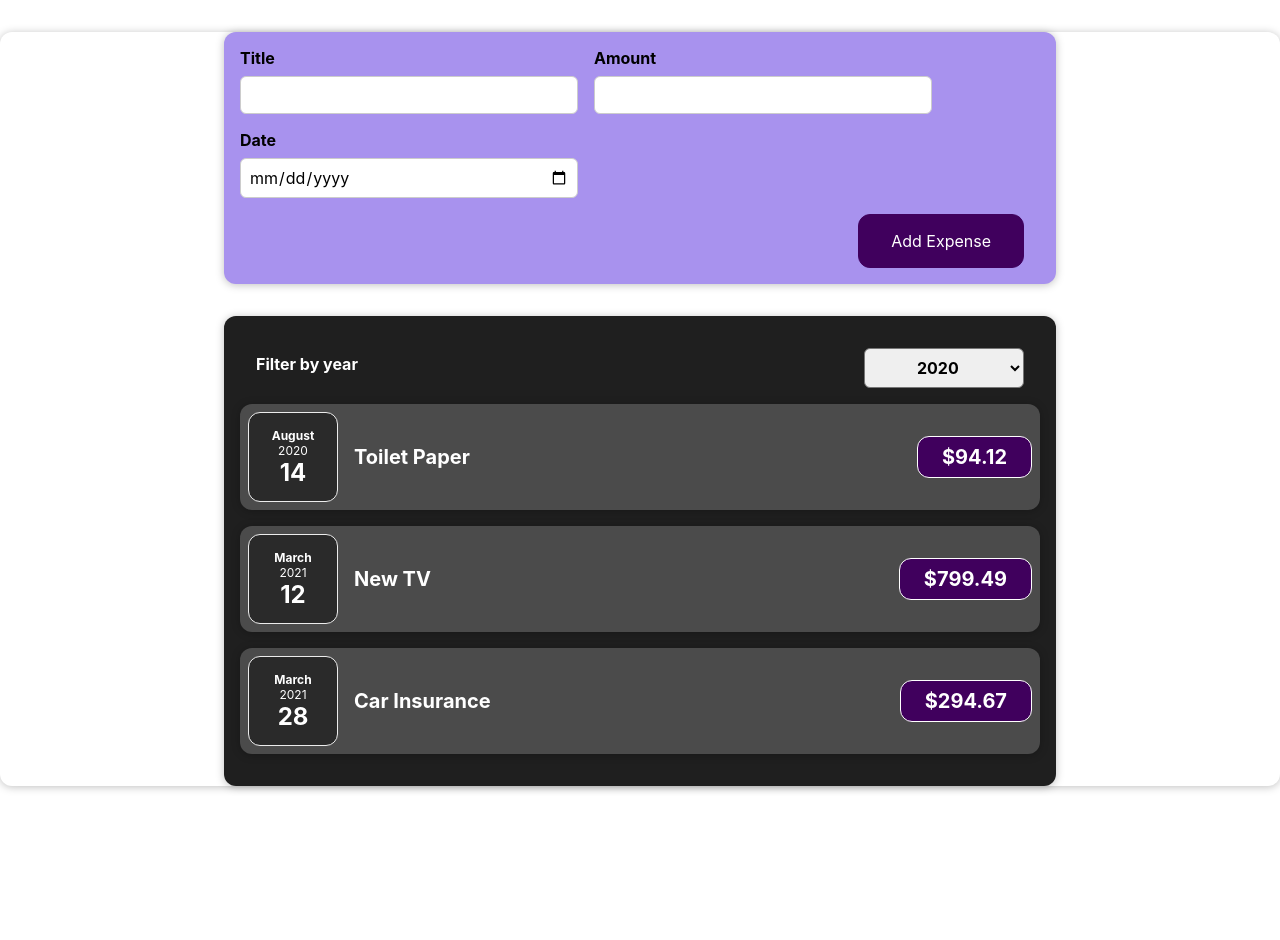
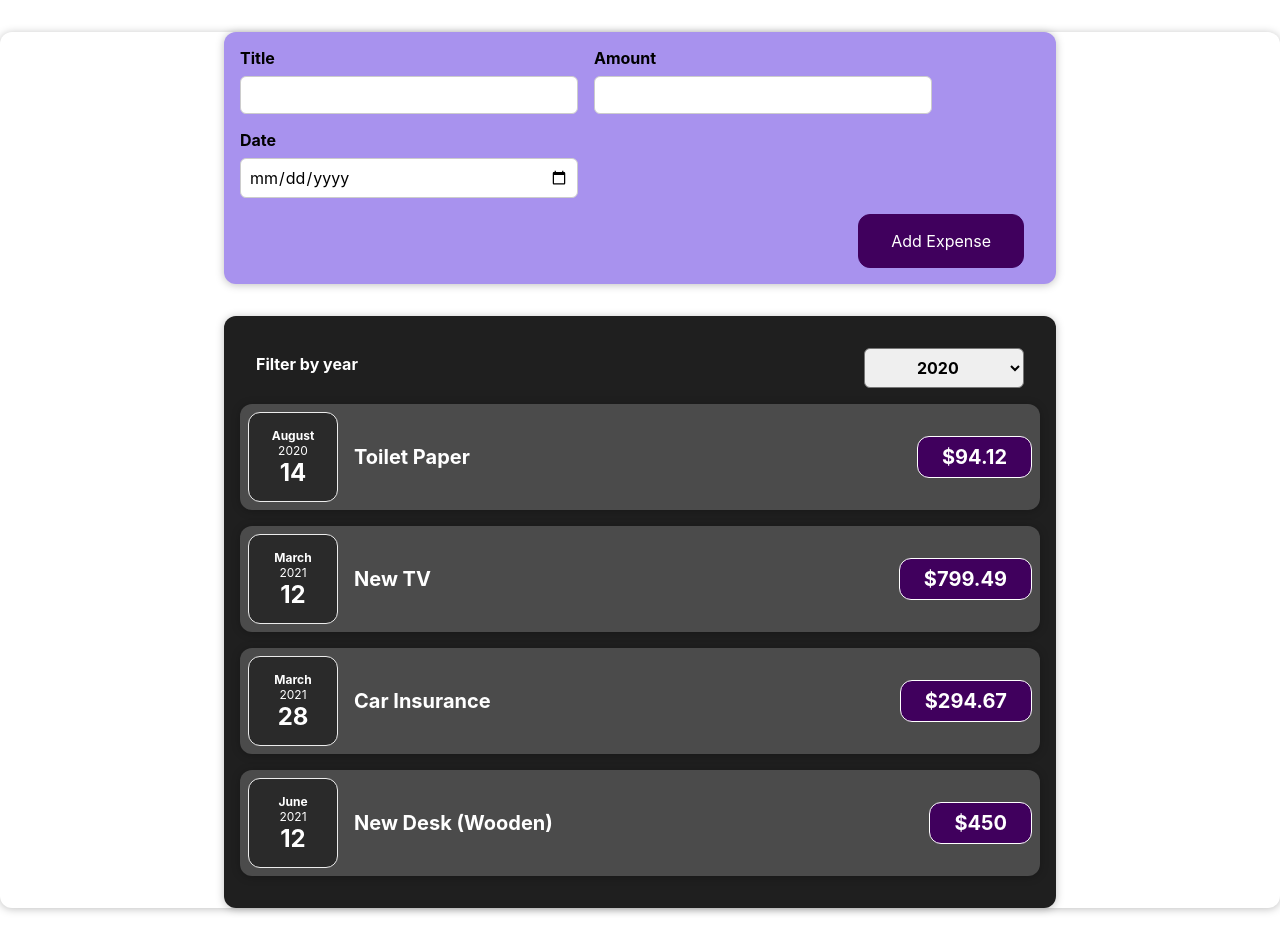
Before and after one commit to Havoac/Expense-Tracker, a React (Create React App) app: page / in a window 1280 px wide. Before the commit the page ends 818 px from the top, so only its background shows below. Built offline with nearby package versions, Linux system fonts and the light colour scheme.

Commit message:
Dynamic rendering of data

```diff
--- a/src/App.js
+++ b/src/App.js
@@ -1,9 +1,9 @@
 import Expenses from "./components/Expenses/Expenses";
 import Card from "./components/UI/Card";
 import NewExpense from "./components/NewExpense/NewExpense";
+import { useState } from "react";
 
-const App = () => {
-  const expenses = [
+const INITIAL_EXPENSE = [
   {
     id: "e1",
     title: "Toilet Paper",
@@ -25,8 +25,13 @@ const App = () => {
   },
 ];
 
-  const UpdateExpenseData = (newExpenseData) => {
-    console.log(newExpenseData);
+const App = () => {
+  const [expenses, setExpenses] = useState(INITIAL_EXPENSE);
+
+  const UpdateExpenseData = (newExpense) => {
+    setExpenses((prevState) => {
+      return [newExpense, ...prevState];
+    });
   };
 
   return (
--- a/src/components/Expenses/Expenses.js
+++ b/src/components/Expenses/Expenses.js
@@ -17,9 +17,9 @@ function Expenses(props) {
         selectedYear={filteredYear}
         OnChangeFilter={ChangeFilterHandler}
       />
-      <ExpenseItem expenseData={props.expenseData[0]} />
-      <ExpenseItem expenseData={props.expenseData[1]} />
-      <ExpenseItem expenseData={props.expenseData[2]} />
+      {props.expenseData.map((expense) => (
+        <ExpenseItem expenseData={expense} />
+      ))}
     </Card>
   );
 }
```
Lines whose indentation alone changed are shown as unchanged.
